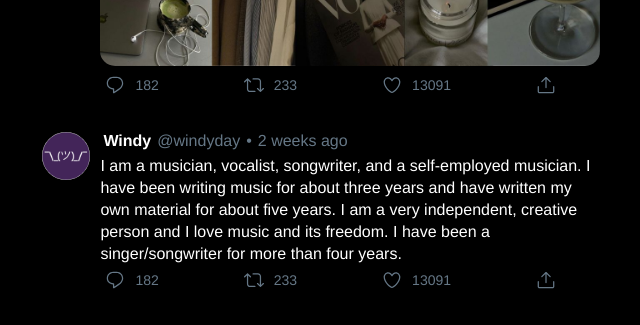
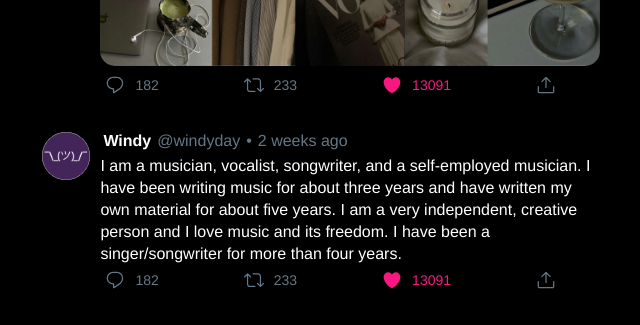
Before and after one commit to fiftysev/twitterReact, a React (Create React App) app: page /profile in a window 1280 px wide. Shown: the part 2660-2985 px from the top of the page, without its empty margins (359-999 px from the left). Built offline with nearby package versions, Linux system fonts and the light colour scheme.

Commit message:
Add new icon, modify Tweet view and styles, awsm

```diff
--- /dev/null
+++ b/src/components/Icons/FillLikeIcon.tsx
@@ -0,0 +1,7 @@
+const FillLikeIcon = () => (
+  <svg viewBox="0 0 24 24" aria-hidden="true">
+    <path d="M12 21.638h-.014C9.403 21.59 1.95 14.856 1.95 8.478c0-3.064 2.525-5.754 5.403-5.754 2.29 0 3.83 1.58 4.646 2.73.814-1.148 2.354-2.73 4.645-2.73 2.88 0 5.404 2.69 5.404 5.755 0 6.376-7.454 13.11-10.037 13.157H12z" />
+  </svg>
+);
+
+export default FillLikeIcon;
--- a/src/components/Tweet/Tweet.tsx
+++ b/src/components/Tweet/Tweet.tsx
@@ -3,10 +3,11 @@ import LikeIcon from "../Icons/LikeIcon";
 import RetweetIcon from "../Icons/RetweetIcon";
 import ShareIcon from "../Icons/ShareIcon";
 import styles from "./tweet.module.scss";
-import {withRouter, RouteComponentProps} from 'react-router-dom';
+import { withRouter, RouteComponentProps } from "react-router-dom";
+import FillLikeIcon from "../Icons/FillLikeIcon";
 
 interface ParamsData {
-  login: string
+  login: string;
 }
 
 interface TweetProps extends RouteComponentProps<ParamsData> {
@@ -34,23 +35,33 @@ const Tweet = (props: TweetProps) => {
     retweetsCount,
     likesCount,
     match,
+    isLiked,
   } = props;
   return (
     <div className={styles.container}>
       <img src={authorAvatar} alt="author" className={styles.avatar} />
       <div className={styles.content}>
         <div className={styles.author_data}>
-          <span className={styles.name}>{match.params.login || authorName}</span>
-          <span className={styles.username}>@{match.params.login || authorUsername}</span>
+          <span className={styles.name}>
+            {match.params.login || authorName}
+          </span>
+          <span className={styles.username}>
+            @{match.params.login || authorUsername}
+          </span>
           <span className={styles.dot}>•</span>
           <span className={styles.datetime}>{tweetedTimeAgo}</span>
         </div>
         <div>
           <p className={styles.tweet_text}>{tweetText}</p>
-          {tweetImage && <img src={tweetImage} alt="tweetimg" className={styles.tweet_image} />}
+          {tweetImage && (
+            <img
+              src={tweetImage}
+              alt="tweetimg"
+              className={styles.tweet_image}
+            />
+          )}
         </div>
         <div className={styles.actionbar}>
-
           <div className={`${styles.action_button} ${styles.comment}`}>
             <div className={styles.icon}>
               <CommentsIcon />
@@ -66,10 +77,11 @@ const Tweet = (props: TweetProps) => {
           </div>
 
           <div className={`${styles.action_button} ${styles.like}`}>
-            <div className={styles.icon}>
-              <LikeIcon />
+            <div className={`${styles.icon} ${isLiked && styles.liked}`}>
+              {!isLiked && <LikeIcon />}
+              {isLiked && <FillLikeIcon />}
             </div>
-            <span>{likesCount}</span>
+            <span className={`${isLiked && styles.liked}`}>{likesCount}</span>
           </div>
 
           <div className={`${styles.action_button} ${styles.share}`}>
@@ -80,8 +92,7 @@ const Tweet = (props: TweetProps) => {
         </div>
       </div>
     </div>
-  )
+  );
 };
 
-
 export default withRouter(Tweet);
--- a/src/components/Tweet/tweet.module.scss
+++ b/src/components/Tweet/tweet.module.scss
@@ -18,7 +18,6 @@
 .author_data {
   * {
     padding: 0 3px;
-
   }
 
   .name {
@@ -30,8 +29,9 @@
     }
   }
 
-
-  .username, .datetime, .dot {
+  .username,
+  .datetime,
+  .dot {
     color: $subheadColor;
     cursor: pointer;
   }
@@ -39,7 +39,6 @@
   .datetime:hover {
     text-decoration: underline;
   }
-
 }
 
 .content {
@@ -80,7 +79,6 @@
   color: $subheadColor;
   display: flex;
   justify-content: flex-start;
-
 
   .action_button {
     display: flex;
@@ -134,3 +132,10 @@
     color: $twitterBlue;
   }
 }
+
+.liked {
+  path {
+    fill: $likeButtonColor;
+  }
+  color: $likeButtonColor;
+}
```
